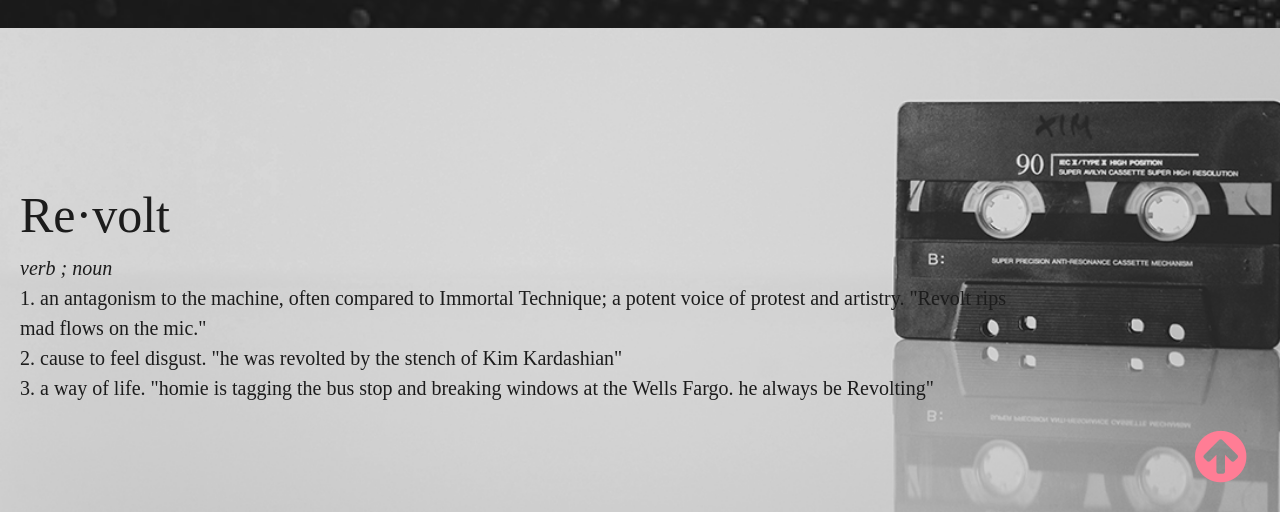
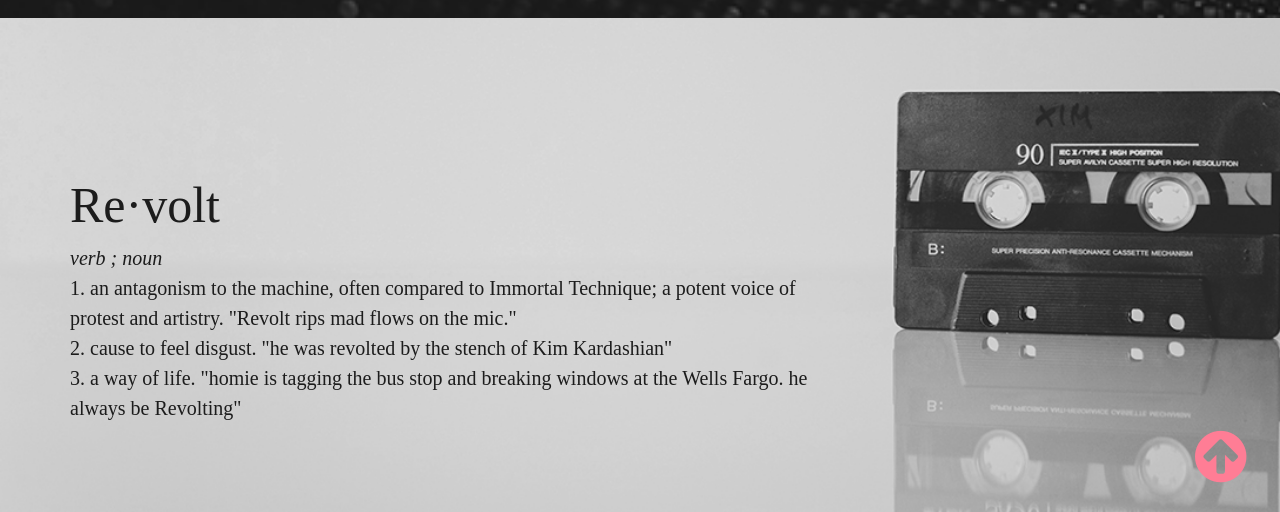
Before and after one commit to sophiakc/revoltrightnow, a plain HTML site: page index.html in a window 1280 px wide. Shown: the part 288-800 px from the top of the page. Drawn offline with Linux system fonts and the light colour scheme; a script that the page names is missing; a web font is replaced by a local one.

Commit message:
fix div + delete 320 song

```diff
--- a/assets/css/main.css
+++ b/assets/css/main.css
@@ -53,20 +53,16 @@ body {
 
 #text-center > h1 {
   font-size: 50px;
-  color: #1c1c1c;
-  display: inline-block;
-  text-align: left;
-  margin: auto;
-  width: 80%;
 }
 
 #text-center > p {
   font-size: 20px;
+}
+
+#text-center > h1, p {
   color: #1c1c1c;
   display: inline-block;
   text-align: left;
-  margin: auto;
-  width: 80%;
 }
 
 
--- a/index.html
+++ b/index.html
@@ -76,6 +76,9 @@
 
   <!-- Section DEFINITION -->
   <div id="bg-image-k7">
+      <div class="container">
+        <div class="row">
+          <div class="col-xs-12 col-sm-6 col-md-8">
             <div id="text-center">
               <h1>Re·volt</h1>
               <p><i><!-- \rəˈvōlt/ -->
@@ -88,6 +91,12 @@
 
               <br>3. a way of life.
               "homie is tagging the bus stop and breaking windows at the Wells Fargo.  he always be Revolting"</p>
+            </div>
+          </div>
+          <div class="col-xs-12 col-sm-6 col-md-4">
+          </div>
+        </div>
+      </div>
     </div>
   </div>
 
```
Lines whose indentation alone changed are shown as unchanged.
